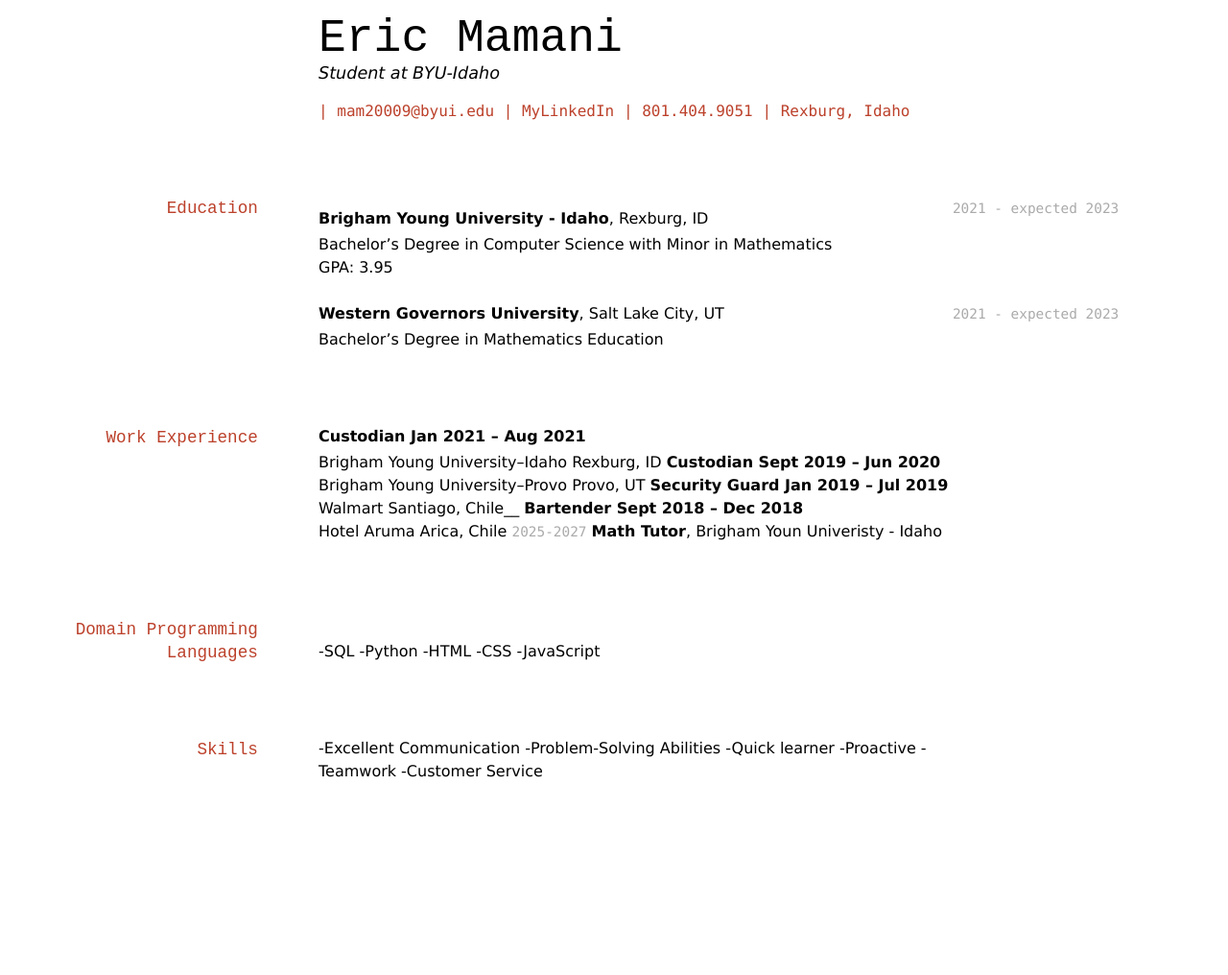
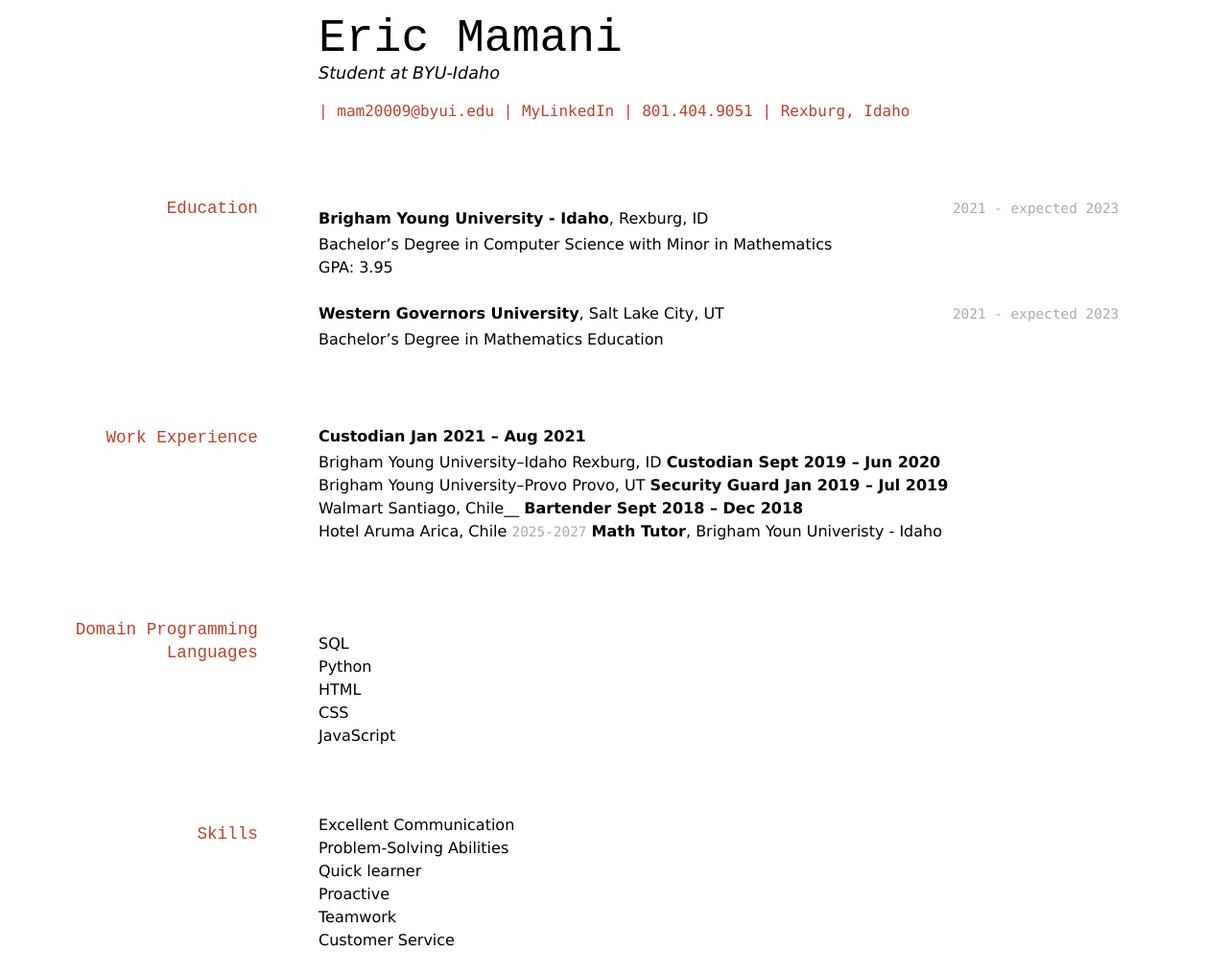
Before and after one commit to byuids-resumes/Eric_Mamani_Resume-1, a Jekyll site: the page built from docs/index.md, in a window 1280 px wide. Shown: the whole page at 96% size. Built offline with Jekyll 4.4.1, drawn with Linux system fonts in a browser that asks for light colours; before the commit the page ends 900 px from its top, so only the background shows below that.

```diff
--- a/docs/index.md
+++ b/docs/index.md
@@ -43,19 +43,19 @@ __Bartender									                          Sept 2018 – Dec 2018__
 __Math Tutor__, Brigham Youn Univeristy - Idaho
 
 ## Domain Programming Languages
--SQL
--Python
--HTML
--CSS
--JavaScript
+* SQL
+* Python
+* HTML
+* CSS
+* JavaScript
 
 ## Skills
--Excellent Communication
--Problem-Solving Abilities
--Quick learner
--Proactive
--Teamwork
--Customer Service
+* Excellent Communication
+* Problem-Solving Abilities
+* Quick learner
+* Proactive
+* Teamwork
+* Customer Service
 
 
 
```
